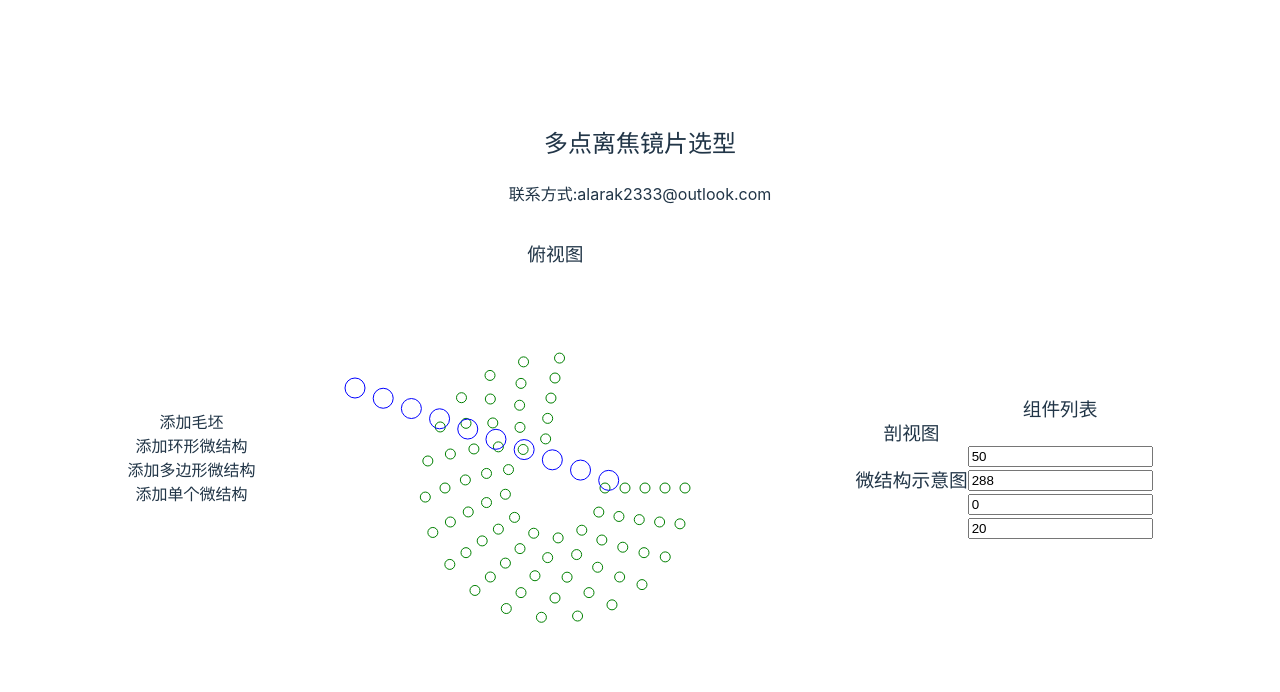
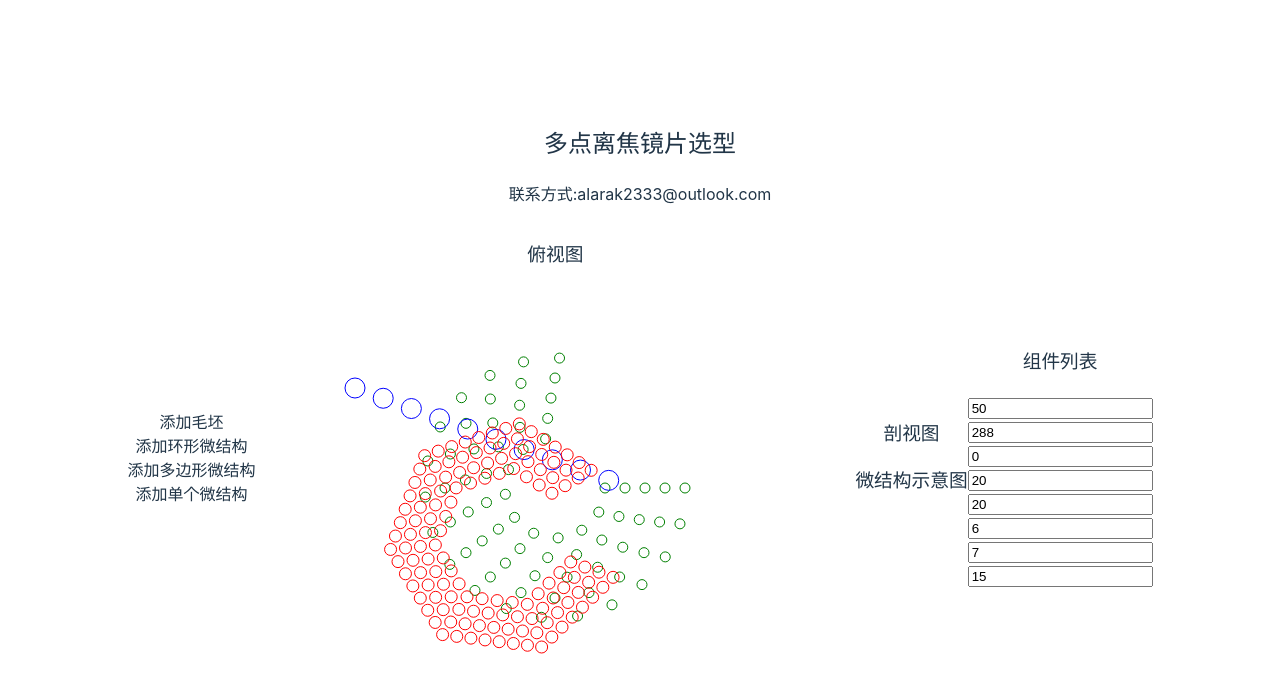
Before and after one commit to alarak233/lens_selection, a Vue app: page / in a window 1280 px wide. Shown: the top 692 px of the page. Built offline with nearby package versions, Linux system fonts and the light colour scheme.

Commit message:
实现了基本的多边形

```diff
--- a/src/App.vue
+++ b/src/App.vue
@@ -2,7 +2,8 @@
 import { ref, reactive } from "vue";
 import circle_array_cloud from "./components/circle_array_cloud.vue";
 import line_array_cloud from "./components/line_array_cloud.vue";
-import type { Circle_data, Line_data } from "./components/model";
+import polygon_array_cloud from "./components/polygon_array_cloud.vue";
+import type { Circle_data, Line_data, Polygon_data } from "./components/model";
 
 const circle_data1: Circle_data = reactive({
   start_r: 50,
@@ -16,13 +17,25 @@ const circle_data1: Circle_data = reactive({
 });
 
 const line_data1: Line_data = reactive({
-  start_pos:{x:100,y:100},
-  points_num:10,
-  start_angle:20,
-  dist:30,
-  circle_microstr_data:{radius:10},
-  color:"blue"
+  start_pos: { x: 100, y: 100 },
+  points_num: 10,
+  start_angle: 20,
+  dist: 30,
+  circle_microstr_data: { radius: 10 },
+  color: "blue"
 });
+
+const polygon_data1: Polygon_data = reactive({
+  start_len: 70,
+  total_edge_num: 7,
+  edge_num: 6,
+  points_num: [4, 5, 6, 7],
+  dist: 15,
+  start_angle: 20,
+  color: "red",
+  center: { x: 250, y: 250 },
+  circle_microstr_data: { radius: 6 }
+})
 </script>
 
 <template>
@@ -48,7 +61,8 @@ const line_data1: Line_data = reactive({
     <h3>俯视图</h3>
     <svg width="600" height="400">
       <circle_array_cloud :circle_data="circle_data1" />
-      <line_array_cloud :line_data="line_data1"/>
+      <line_array_cloud :line_data="line_data1" />
+      <polygon_array_cloud :polygon_data="polygon_data1" />
     </svg>
   </div>
   <div class="div_inline">
@@ -64,6 +78,14 @@ const line_data1: Line_data = reactive({
     <input type="number" v-model="circle_data1.start_angle" />
     <br>
     <input type="number" v-model="line_data1.start_angle" />
+    <br>
+    <input type="number" v-model="polygon_data1.start_angle" />
+    <br>
+    <input type="number" v-model="polygon_data1.edge_num" />
+    <br>
+    <input type="number" v-model="polygon_data1.total_edge_num" />
+    <br>
+    <input type="number" v-model="polygon_data1.dist" />
   </div>
 </template>
 
--- a/src/components/model.ts
+++ b/src/components/model.ts
@@ -36,7 +36,8 @@ interface Circle_data extends Com_data {
 interface Polygon_data extends Com_data{
     start_len:number,
     total_edge_num:number,
-    cur_edge_num:number,
+    edge_num:number,
+    points_num:number[],
 }
 
 interface Line_data extends Com_data{
--- a/src/components/polygon_array_cloud.vue
+++ b/src/components/polygon_array_cloud.vue
@@ -1,23 +1,57 @@
 <template>
+    <line_array_cloud v-for="cur_line_data in line_data_list" :line_data="cur_line_data"/>
 </template>
 
 <script setup lang="ts">
 import {computed} from 'vue'
-import type { Polygon_data } from './model';
-import points_cloud from './points_cloud.vue';
+import type { Polygon_data,Line_data,Microstructure_data } from './model';
+import line_array_cloud from './line_array_cloud.vue';
 
 const props = defineProps<{
     polygon_data: Polygon_data
 }>();
 
-const polygon_points_pos=computed<number[][]>(()=>{
-    const pts:number[][]=[];
+const line_data_list=computed<Line_data[]>(()=>{
+    const line_s:Line_data[]=[];
+    const theta=Math.PI*2/props.polygon_data.total_edge_num;
 
+    for(let i=0;i<props.polygon_data.points_num.length;i++){
+        const cur_len=props.polygon_data.start_len
+            +props.polygon_data.dist*i;
 
+        for(let j=0;j<props.polygon_data.edge_num;j++){
+        let cur_theta=theta*j;
+        if(props.polygon_data.start_angle){
+            cur_theta+=props.polygon_data.start_angle/180*Math.PI;
+        }
+            const cur_start_pos={x:cur_len*Math.cos(cur_theta),
+                y:cur_len*Math.sin(cur_theta)};
+            if(props.polygon_data.center){
+                cur_start_pos.x+=props.polygon_data.center.x;
+                cur_start_pos.y+=props.polygon_data.center.y;
+            }
+            const cur_dist=2*Math.sin(theta/2)*cur_len
+                /props.polygon_data.points_num[i];
+            const cur_start_angle=(cur_theta+Math.PI/2+theta/2)/Math.PI*180;
 
-    return pts;
+            //没有找到直接用友接口覆盖的方法
+            const cur_line:Line_data={
+                start_pos:cur_start_pos,
+                points_num:props.polygon_data.points_num[i],
+                dist:cur_dist,
+                color:props.polygon_data.color,
+                start_angle:cur_start_angle,
+                circle_microstr_data:props.polygon_data.circle_microstr_data,
+                polygon_microstr_data:props.polygon_data.polygon_microstr_data,
+            };
+            line_s.push(cur_line);
+        }
+    }
+
+    return line_s;
 });
 
+console.log(line_data_list);
 </script>
 
 <style scoped></style>
```
Also changed, not shown: 5 other files (tests, documents, lock files or other folders).
